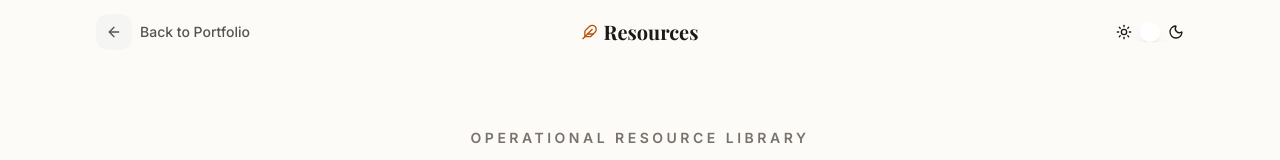
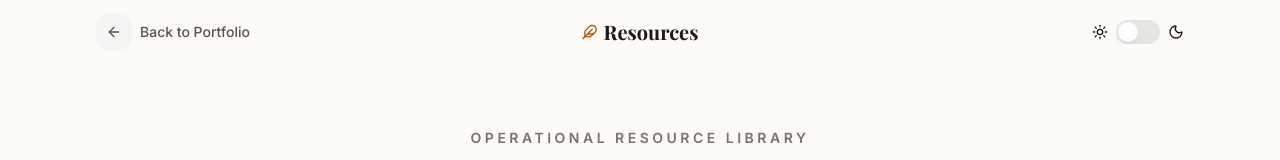
Before and after one commit to DerrickMits/resources, a Next.js app: page /resources in a window 1280 px wide. Shown: the top 160 px of the page. Built offline with nearby package versions, Linux system fonts and the light colour scheme; a web font is replaced by a local one.

Commit message:
Fix toggle switch styling to prevent thumb from covering icons

```diff
--- a/components/ToggleTheme.tsx
+++ b/components/ToggleTheme.tsx
@@ -47,7 +47,7 @@
         onCheckedChange={(checked) => setTheme(checked ? "dark" : "light")}
         aria-labelledby={`${id}-light ${id}-dark`}
         aria-label="Toggle between dark and light mode"
-        className="data-[state=checked]:bg-warm-900 data-[state=unchecked]:bg-warm-200"
+        className="inline-flex h-6 w-11 shrink-0 cursor-pointer items-center rounded-full border-2 border-transparent bg-warm-200 data-[state=checked]:bg-warm-900 data-[state=unchecked]:bg-warm-200 transition-colors focus-visible:outline-none focus-visible:ring-2 focus-visible:ring-ring focus-visible:ring-offset-2 focus-visible:ring-offset-background disabled:cursor-not-allowed disabled:opacity-50"
         style={{ transitionProperty: "background-color" }}
       >
         <Switch.Thumb className="pointer-events-none block h-5 w-5 rounded-full bg-white shadow-lg ring-0 transition-transform data-[checked]:translate-x-5 data-[unchecked]:translate-x-0" />
```
